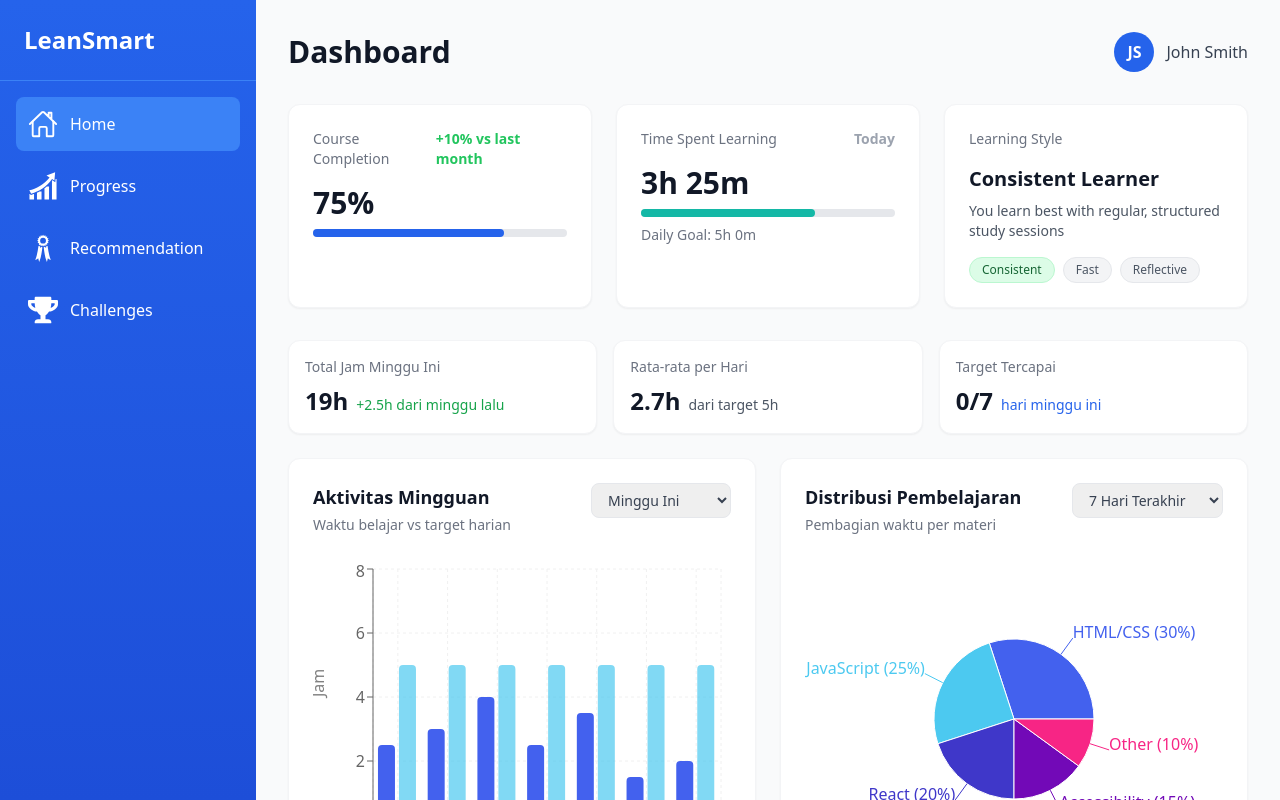
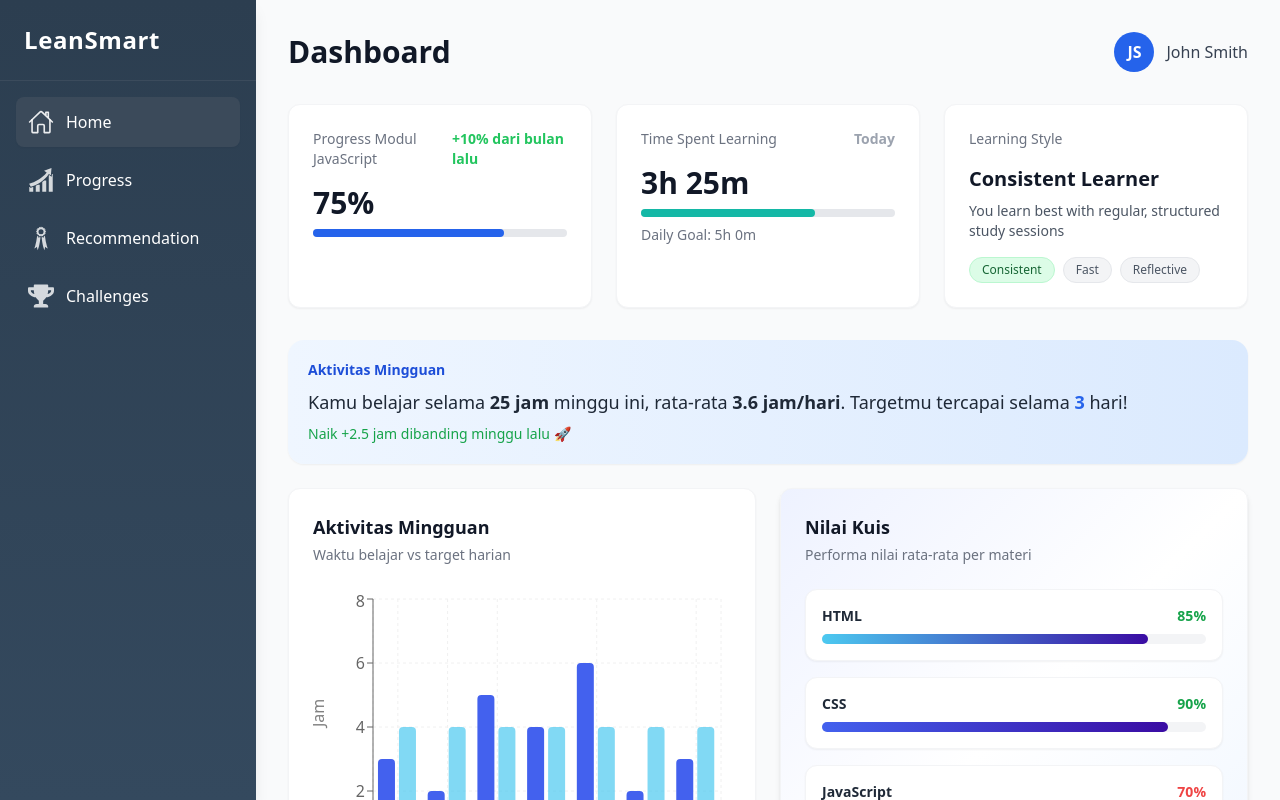
Before and after one commit to Jeionee/DC08-AI-Learning-Insight, a React (Vite) app in the folder fe/: page / in a window 1280 px wide. Shown: the top 800 px of the page. Built offline with nearby package versions, Linux system fonts and the light colour scheme.

Commit message:
Update UI frontend: perbaikan course completion, learning style, dan revisi tampilan aktivitas mingguan

```diff
--- a/fe/package.json
+++ b/fe/package.json
@@ -9,6 +9,7 @@
     "preview": "vite preview"
   },
   "dependencies": {
+    "lucide-react": "^0.553.0",
     "react": "^18.2.0",
     "react-dom": "^18.2.0",
     "react-icons": "^5.5.0",
--- a/fe/src/components/Charts.jsx
+++ b/fe/src/components/Charts.jsx
@@ -1,13 +1,46 @@
-import React from 'react';
-import { BarChart, Bar, XAxis, YAxis, CartesianGrid, Tooltip, Legend, ResponsiveContainer, PieChart, Pie, Cell, Line, LineChart } from 'recharts';
+import React from "react";
+import {
+  BarChart,
+  Bar,
+  XAxis,
+  YAxis,
+  CartesianGrid,
+  Tooltip,
+  Legend,
+  ResponsiveContainer,
+} from "recharts";
+import { CheckCircle, AlertCircle } from "lucide-react";
 
-const Charts = ({ weeklyActivity, learningDistribution }) => {
-  // Calculate week over week growth
-  const totalHoursThisWeek = weeklyActivity.reduce((sum, day) => sum + day.hours, 0);
+const Charts = () => {
+  // 🟢 Data Dummy - Aktivitas Mingguan
+  const weeklyActivity = [
+    { day: "Senin", hours: 3, goal: 4 },
+    { day: "Selasa", hours: 2, goal: 4 },
+    { day: "Rabu", hours: 5, goal: 4 },
+    { day: "Kamis", hours: 4, goal: 4 },
+    { day: "Jumat", hours: 6, goal: 4 },
+    { day: "Sabtu", hours: 2, goal: 4 },
+    { day: "Minggu", hours: 3, goal: 4 },
+  ];
+
+  // 🟢 Data Dummy - Nilai Kuis
+  const quizScores = [
+    { name: "HTML", value: 85, color: "#4cc9f0" },
+    { name: "CSS", value: 90, color: "#4361ee" },
+    { name: "JavaScript", value: 70, color: "#f72585" },
+  ];
+
+  // 🔢 Ringkasan
+  const totalHoursThisWeek = weeklyActivity.reduce(
+    (sum, day) => sum + day.hours,
+    0
+  );
   const avgHoursPerDay = totalHoursThisWeek / 7;
-  const goalAchievement = weeklyActivity.filter(day => day.hours >= day.goal).length;
+  const goalAchievement = weeklyActivity.filter(
+    (day) => day.hours >= day.goal
+  ).length;
 
-  // Custom tooltip for the bar chart
+  // Tooltip kustom
   const CustomTooltip = ({ active, payload, label }) => {
     if (active && payload && payload.length) {
       return (
@@ -16,11 +49,11 @@ const Charts = ({ weeklyActivity, learningDistribution }) => {
           <p className="text-sm text-blue-600">
             Jam Belajar: {payload[0].value}h
           </p>
-          <p className="text-sm text-teal-600">
-            Target: {payload[1].value}h
-          </p>
+          <p className="text-sm text-teal-600">Target: {payload[1].value}h</p>
           <p className="text-xs text-gray-500 mt-1">
-            {payload[0].value >= payload[1].value ? '✅ Target tercapai' : '🎯 Di bawah target'}
+            {payload[0].value >= payload[1].value
+              ? "✅ Target tercapai"
+              : "🎯 Di bawah target"}
           </p>
         </div>
       );
@@ -30,51 +63,47 @@ const Charts = ({ weeklyActivity, learningDistribution }) => {
 
   return (
     <div className="space-y-6 mb-8">
-      {/* Summary Cards */}
-      <div className="grid grid-cols-1 md:grid-cols-3 gap-4">
-        <div className="bg-white rounded-xl shadow-sm p-4 border border-gray-100">
-          <h4 className="text-sm font-medium text-gray-500">Total Jam Minggu Ini</h4>
-          <div className="mt-2 flex items-baseline">
-            <span className="text-2xl font-bold text-gray-900">{totalHoursThisWeek}h</span>
-            <span className="ml-2 text-sm text-green-600">+2.5h dari minggu lalu</span>
-          </div>
-        </div>
-        <div className="bg-white rounded-xl shadow-sm p-4 border border-gray-100">
-          <h4 className="text-sm font-medium text-gray-500">Rata-rata per Hari</h4>
-          <div className="mt-2 flex items-baseline">
-            <span className="text-2xl font-bold text-gray-900">{avgHoursPerDay.toFixed(1)}h</span>
-            <span className="ml-2 text-sm text-gray-600">dari target 5h</span>
-          </div>
-        </div>
-        <div className="bg-white rounded-xl shadow-sm p-4 border border-gray-100">
-          <h4 className="text-sm font-medium text-gray-500">Target Tercapai</h4>
-          <div className="mt-2 flex items-baseline">
-            <span className="text-2xl font-bold text-gray-900">{goalAchievement}/7</span>
-            <span className="ml-2 text-sm text-blue-600">hari minggu ini</span>
-          </div>
-        </div>
+      {/* 🧭 Ringkasan Aktivitas Mingguan */}
+      <div className="bg-gradient-to-r from-blue-50 to-blue-100 rounded-2xl p-5 shadow-sm">
+        <h4 className="text-sm font-semibold text-blue-700 mb-2">
+          Aktivitas Mingguan
+        </h4>
+        <p className="text-lg text-gray-800 font-medium">
+          Kamu belajar selama{" "}
+          <span className="font-bold">{totalHoursThisWeek} jam</span> minggu ini,
+          rata-rata{" "}
+          <span className="font-bold">{avgHoursPerDay.toFixed(1)} jam/hari</span>
+          . Targetmu tercapai selama{" "}
+          <span className="font-bold text-blue-600">{goalAchievement}</span> hari!
+        </p>
+        <p className="text-sm text-green-600 mt-2">
+          Naik +2.5 jam dibanding minggu lalu 🚀
+        </p>
       </div>
 
+      {/* 🧩 Grafik & Kuis */}
       <div className="grid grid-cols-1 lg:grid-cols-2 gap-6">
-        {/* Weekly Activity Chart */}
+        {/* Grafik Aktivitas Mingguan */}
         <div className="bg-white rounded-xl shadow-sm p-6 border border-gray-100">
-          <div className="flex justify-between items-start mb-6">
-            <div>
-              <h3 className="text-lg font-semibold text-gray-900">Aktivitas Mingguan</h3>
-              <p className="text-sm text-gray-500 mt-1">Waktu belajar vs target harian</p>
-            </div>
-            <select className="text-sm border rounded-lg px-3 py-1.5 text-gray-700">
-              <option>Minggu Ini</option>
-              <option>Minggu Lalu</option>
-              <option>2 Minggu Lalu</option>
-            </select>
+          <div className="mb-6">
+            <h3 className="text-lg font-semibold text-gray-900">
+              Aktivitas Mingguan
+            </h3>
+            <p className="text-sm text-gray-500 mt-1">
+              Waktu belajar vs target harian
+            </p>
           </div>
           <div className="h-80">
             <ResponsiveContainer width="100%" height="100%">
-              <BarChart data={weeklyActivity} margin={{ top: 10, right: 10, left: 0, bottom: 0 }}>
+              <BarChart
+                data={weeklyActivity}
+                margin={{ top: 10, right: 10, left: 0, bottom: 0 }}
+              >
                 <CartesianGrid strokeDasharray="3 3" stroke="#f0f0f0" />
                 <XAxis dataKey="day" />
-                <YAxis label={{ value: 'Jam', angle: -90, position: 'insideLeft' }} />
+                <YAxis
+                  label={{ value: "Jam", angle: -90, position: "insideLeft" }}
+                />
                 <Tooltip content={<CustomTooltip />} />
                 <Legend />
                 <Bar
@@ -95,56 +124,59 @@ const Charts = ({ weeklyActivity, learningDistribution }) => {
           </div>
         </div>
 
-        {/* Learning Distribution Chart */}
-        <div className="bg-white rounded-xl shadow-sm p-6 border border-gray-100">
-          <div className="flex justify-between items-start mb-6">
-            <div>
-              <h3 className="text-lg font-semibold text-gray-900">Distribusi Pembelajaran</h3>
-              <p className="text-sm text-gray-500 mt-1">Pembagian waktu per materi</p>
+        {/* 🎓 Nilai Kuis */}
+        <div className="bg-gradient-to-br from-indigo-50 via-white to-blue-50 rounded-xl shadow-md p-6 border border-gray-100">
+          <h3 className="text-lg font-semibold text-gray-900 mb-1">Nilai Kuis</h3>
+          <p className="text-sm text-gray-500 mb-6">
+            Performa nilai rata-rata per materi
+          </p>
+
+          {/* 🧩 Kartu Nilai */}
+          <div className="space-y-4">
+            {quizScores.map((quiz, idx) => (
+              <div
+                key={idx}
+                className="bg-white border border-gray-100 shadow-sm rounded-xl p-4 hover:shadow-md transition-all duration-300"
+              >
+                <div className="flex justify-between items-center mb-2">
+                  <span className="text-sm font-semibold text-gray-800">
+                    {quiz.name}
+                  </span>
+                  <span
+                    className={`text-sm font-semibold ${
+                      quiz.value >= 85
+                        ? "text-green-600"
+                        : quiz.value >= 75
+                        ? "text-blue-600"
+                        : "text-red-500"
+                    }`}
+                  >
+                    {quiz.value}%
+                  </span>
+                </div>
+                <div className="w-full bg-gray-100 rounded-full h-2.5">
+                  <div
+                    className="h-2.5 rounded-full transition-all duration-700"
+                    style={{
+                      width: `${quiz.value}%`,
+                      background: `linear-gradient(90deg, ${quiz.color}, #3a0ca3)`,
+                    }}
+                  ></div>
+                </div>
+              </div>
+            ))}
+          </div>
+
+          {/* Insight */}
+          <div className="mt-6 pt-4 border-t border-gray-100 space-y-2 text-sm text-gray-700">
+            <div className="flex items-center gap-2">
+              <CheckCircle className="text-green-500 w-4 h-4" />
+              Nilai tertinggi: {quizScores[1].name} ({quizScores[1].value}%)
             </div>
-            <select className="text-sm border rounded-lg px-3 py-1.5 text-gray-700">
-              <option>7 Hari Terakhir</option>
-              <option>30 Hari Terakhir</option>
-              <option>Semua Waktu</option>
-            </select>
-          </div>
-          <div className="h-80">
-            <ResponsiveContainer width="100%" height="100%">
-              <PieChart>
-                <Pie
-                  data={learningDistribution}
-                  cx="50%"
-                  cy="50%"
-                  labelLine={true}
-                  label={({ name, value }) => `${name} (${value}%)`}
-                  outerRadius={80}
-                  fill="#8884d8"
-                  dataKey="value"
-                >
-                  {learningDistribution.map((entry, index) => (
-                    <Cell key={`cell-${index}`} fill={entry.color} />
-                  ))}
-                </Pie>
-                <Tooltip />
-              </PieChart>
-            </ResponsiveContainer>
-          </div>
-          <div className="mt-4 pt-4 border-t border-gray-100">
-            <h4 className="text-sm font-medium text-gray-900 mb-2">Insight Minggu Ini</h4>
-            <ul className="space-y-2 text-sm text-gray-600">
-              <li className="flex items-start gap-2">
-                <svg className="w-4 h-4 text-green-500 mt-0.5" fill="none" stroke="currentColor" viewBox="0 0 24 24">
-                  <path strokeLinecap="round" strokeLinejoin="round" strokeWidth="2" d="M9 12l2 2 4-4m6 2a9 9 0 11-18 0 9 9 0 0118 0z" />
-                </svg>
-                Fokus terbesar pada {learningDistribution[0].name} ({learningDistribution[0].value}%)
-              </li>
-              <li className="flex items-start gap-2">
-                <svg className="w-4 h-4 text-blue-500 mt-0.5" fill="none" stroke="currentColor" viewBox="0 0 24 24">
-                  <path strokeLinecap="round" strokeLinejoin="round" strokeWidth="2" d="M13 16h-1v-4h-1m1-4h.01M21 12a9 9 0 11-18 0 9 9 0 0118 0z" />
-                </svg>
-                Perlu tambah waktu untuk {learningDistribution[learningDistribution.length - 1].name}
-              </li>
-            </ul>
+            <div className="flex items-center gap-2">
+              <AlertCircle className="text-blue-500 w-4 h-4" />
+              Perlu peningkatan pada {quizScores[2].name}
+            </div>
           </div>
         </div>
       </div>
--- a/fe/src/components/Dashboard.jsx
+++ b/fe/src/components/Dashboard.jsx
@@ -20,13 +20,15 @@ const Dashboard = ({ data }) => {
     },
     fast: {
       name: "Fast Learner",
-			description: "You quickly grasp new concepts and prefer accelerated learning",
+      description:
+        "You quickly grasp new concepts and prefer accelerated learning",
       color: "bg-amber-100 text-amber-800 border-amber-200",
       badgeColor: "bg-amber-500",
     },
     reflective: {
       name: "Reflective Learner",
-			description: "You prefer to think deeply and reflect on what you've learned",
+      description:
+        "You prefer to think deeply and reflect on what you've learned",
       color: "bg-purple-100 text-purple-800 border-purple-200",
       badgeColor: "bg-purple-500",
     },
@@ -48,25 +50,32 @@ const Dashboard = ({ data }) => {
       {/* Stats Grid */}
       <div className="grid grid-cols-1 md:grid-cols-3 gap-6 mb-8">
         <StatsCard
-					title="Course Completion"
+          title={`Progress Modul ${data.progress.moduleName || "JavaScript"}`}
           value={`${data.progress.courseCompletion}%`}
-					subtitle="+10% vs last month"
+          subtitle={`+${data.progress.growth || 10}% dari bulan lalu`}
           progress={data.progress.courseCompletion}
           color="blue"
+          description={`Total modul selesai: ${
+            data.progress.completedModules || 5
+          }/${data.progress.totalModules || 8}`}
         />
 
         <StatsCard
           title="Time Spent Learning"
           value={formatTime(data.progress.timeSpentToday)}
           subtitle="Today"
-					progress={(data.progress.timeSpentToday / data.progress.dailyGoal) * 100}
+          progress={
+            (data.progress.timeSpentToday / data.progress.dailyGoal) * 100
+          }
           color="teal"
           footer={`Daily Goal: ${formatTime(data.progress.dailyGoal)}`}
         />
 
         {/* Learning Style Card */}
         <div className="bg-white rounded-xl shadow-sm p-6 border border-gray-100">
-					<h3 className="text-gray-500 text-sm font-medium mb-4">Learning Style</h3>
+          <h3 className="text-gray-500 text-sm font-medium mb-4">
+            Learning Style
+          </h3>
           <div className="text-xl font-bold text-gray-900 mb-2">
             {learningStyles[data.user.learningStyle].name}
           </div>
--- a/fe/src/components/Sidebar.jsx
+++ b/fe/src/components/Sidebar.jsx
@@ -1,48 +1,64 @@
 import React from "react";
 import { IoHomeOutline } from "react-icons/io5";
-import { GiProgression } from "react-icons/gi";
-import { GiRibbonMedal } from "react-icons/gi";
+import { GiProgression, GiRibbonMedal } from "react-icons/gi";
 import { FaTrophy } from "react-icons/fa";
 
 const Sidebar = () => {
   return (
-		<div className="fixed inset-y-0 left-0 w-64 bg-gradient-to-b from-blue-600 to-blue-700 text-white">
-			<div className="p-6 border-b border-blue-500">
-				<h1 className="text-2xl font-bold">LeanSmart</h1>
+    <div className="fixed inset-y-0 left-0 w-64 bg-gradient-to-b from-[#2C3E50] to-[#34495E] text-white shadow-lg">
+      {/* Header */}
+      <div className="p-6 border-b border-[#3b4b5c]">
+        <h1 className="text-2xl font-bold tracking-wide">LeanSmart</h1>
       </div>
+
+      {/* Navigation */}
       <nav className="p-4">
         <ul className="space-y-2">
           <li>
-						<a href="#" className="flex items-center p-3 rounded-lg bg-blue-500 text-white">
-							<span className="mr-3"><IoHomeOutline size={30} /></span>
-							Home
+            <a
+              href="#"
+              className="flex items-center p-3 rounded-lg bg-[#3B4A5A] hover:bg-[#1F2A38] transition-all duration-300 shadow-sm"
+            >
+              <span className="mr-3 text-white/90">
+                <IoHomeOutline size={26} />
+              </span>
+              <span className="font-medium">Home</span>
             </a>
           </li>
+
           <li>
             <a
               href="#"
-							className="flex items-center p-3 rounded-lg hover:bg-blue-500 transition-colors"
+              className="flex items-center p-3 rounded-lg hover:bg-[#3B4A5A] transition-all duration-300"
             >
-							<span className="mr-3"><GiProgression size={30} /> </span>
-							Progress
+              <span className="mr-3 text-white/80">
+                <GiProgression size={26} />
+              </span>
+              <span className="font-medium">Progress</span>
             </a>
           </li>
+
           <li>
             <a
               href="#"
-							className="flex items-center p-3 rounded-lg hover:bg-blue-500 transition-colors"
+              className="flex items-center p-3 rounded-lg hover:bg-[#3B4A5A] transition-all duration-300"
             >
-							<span className="mr-3"><GiRibbonMedal size={30} /> </span>
-							Recommendation
+              <span className="mr-3 text-white/80">
+                <GiRibbonMedal size={26} />
+              </span>
+              <span className="font-medium">Recommendation</span>
             </a>
           </li>
+
           <li>
             <a
               href="#"
-							className="flex items-center p-3 rounded-lg hover:bg-blue-500 transition-colors"
+              className="flex items-center p-3 rounded-lg hover:bg-[#3B4A5A] transition-all duration-300"
             >
-							<span className="mr-3"><FaTrophy size={30} /></span>
-							Challenges
+              <span className="mr-3 text-white/80">
+                <FaTrophy size={26} />
+              </span>
+              <span className="font-medium">Challenges</span>
             </a>
           </li>
         </ul>
```
Also changed, not shown: 1 other file (tests, documents, lock files or other folders). Lines whose indentation alone changed are shown as unchanged.
